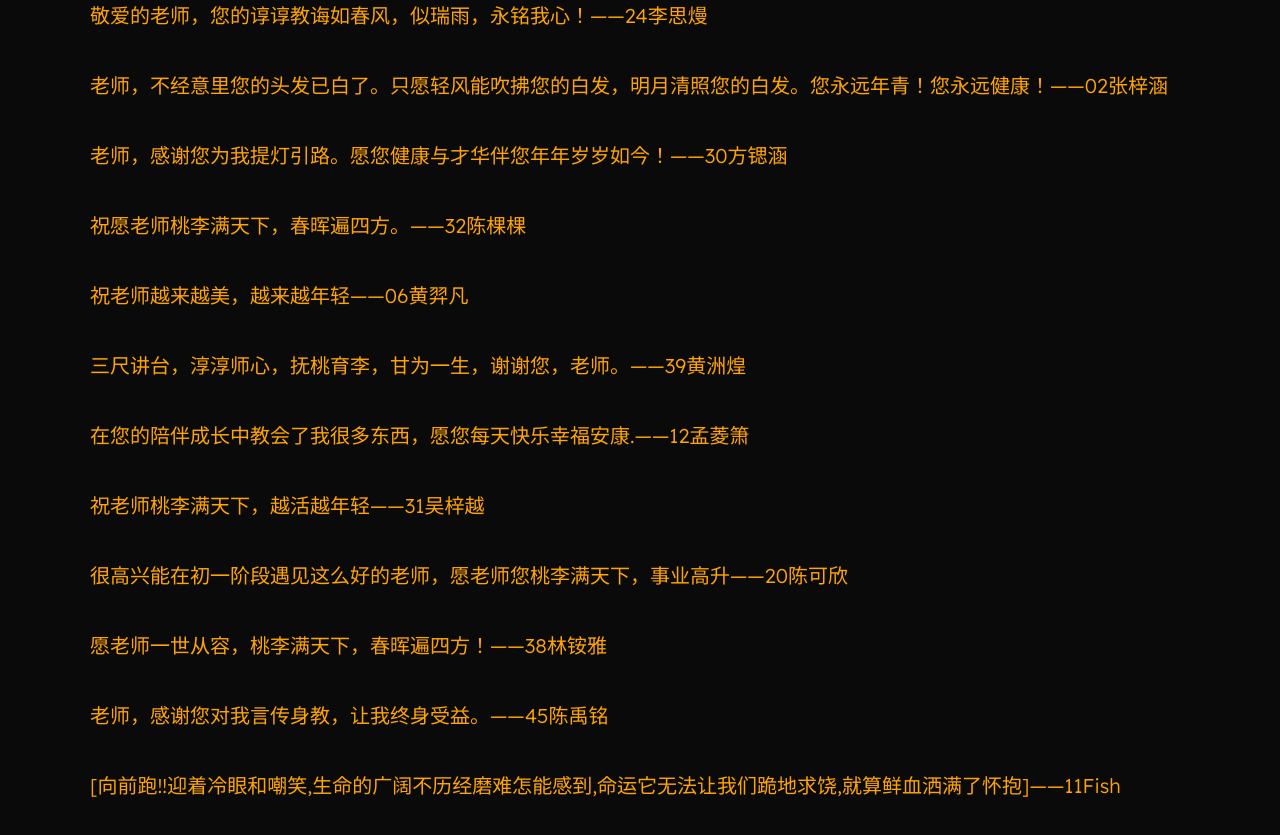
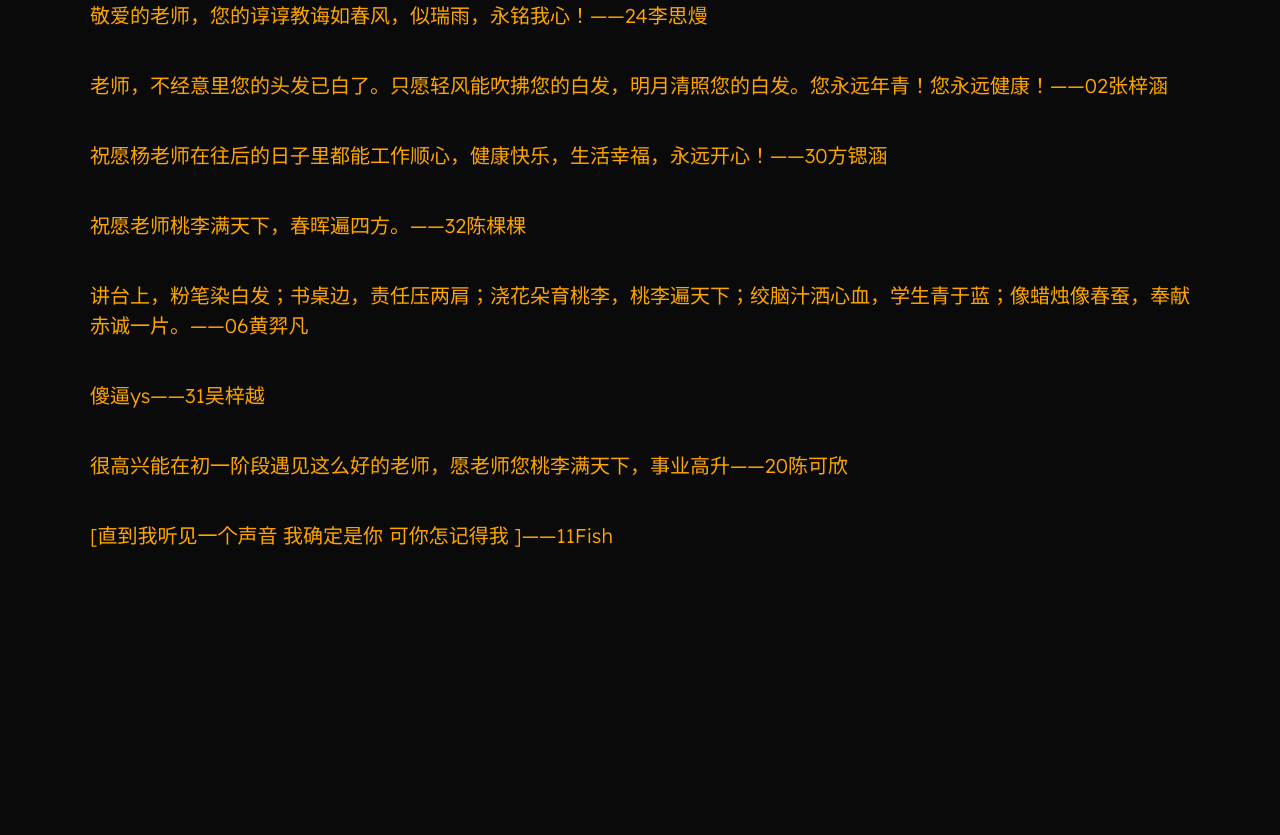
Before and after one commit to 1077777/For-ys.github.io, a plain HTML site: page index.html in a window 1280 px wide. Shown: the part 926-1761 px from the top of the page. After the commit the page ends 1653 px from the top, so only its background shows below. Drawn offline with Linux system fonts and the light colour scheme.

Commit message:
Update index.html

```diff
--- a/index.html
+++ b/index.html
@@ -79,16 +79,12 @@
                             <p class="mb-6 lead"><font color="orange">.愿您我最爱的老师：分分秒秒都平安；时时刻刻都称心；日日夜夜都快乐。——50文泽煌</font></p>
                             <p class="mb-6 lead"><font color="orange">敬爱的老师，您的谆谆教诲如春风，似瑞雨，永铭我心！——24李思熳</font></p>
                             <p class="mb-6 lead"><font color="orange">老师，不经意里您的头发已白了。只愿轻风能吹拂您的白发，明月清照您的白发。您永远年青！您永远健康！——02张梓涵</font></p>
-                            <p class="mb-6 lead"><font color="orange">老师，感谢您为我提灯引路。愿您健康与才华伴您年年岁岁如今！——30方锶涵</font></p>
+                            <p class="mb-6 lead"><font color="orange">祝愿杨老师在往后的日子里都能工作顺心，健康快乐，生活幸福，永远开心！——30方锶涵</font></p>
                             <p class="mb-6 lead"><font color="orange">祝愿老师桃李满天下，春晖遍四方。——32陈棵棵</font></p>
-                            <p class="mb-6 lead"><font color="orange">祝老师越来越美，越来越年轻——06黄羿凡</font></p>
-                            <p class="mb-6 lead"><font color="orange">三尺讲台，淳淳师心，抚桃育李，甘为一生，谢谢您，老师。——39黄洲煌</font></p>
-                            <p class="mb-6 lead"><font color="orange">在您的陪伴成长中教会了我很多东西，愿您每天快乐幸福安康.——12孟菱箫</font></p>
-                            <p class="mb-6 lead"><font color="orange">祝老师桃李满天下，越活越年轻——31吴梓越</font></p>
+                            <p class="mb-6 lead"><font color="orange">讲台上，粉笔染白发；书桌边，责任压两肩；浇花朵育桃李，桃李遍天下；绞脑汁洒心血，学生青于蓝；像蜡烛像春蚕，奉献赤诚一片。——06黄羿凡</font></p>
+                            <p class="mb-6 lead"><font color="orange">傻逼ys——31吴梓越</font></p>
                             <p class="mb-6 lead"><font color="orange">很高兴能在初一阶段遇见这么好的老师，愿老师您桃李满天下，事业高升——20陈可欣</font></p>
-                            <p class="mb-6 lead"><font color="orange">愿老师一世从容，桃李满天下，春晖遍四方！——38林铵雅</font></p>
-                            <p class="mb-6 lead"><font color="orange">老师，感谢您对我言传身教，让我终身受益。——45陈禹铭</font></p>
-                            <p class="mb-6 lead"><font color="orange">[向前跑!!迎着冷眼和嘲笑,生命的广阔不历经磨难怎能感到,命运它无法让我们跪地求饶,就算鲜血洒满了怀抱]——11Fish</font></p>
+                            <p class="mb-6 lead"><font color="orange">[直到我听见一个声音 我确定是你 可你怎记得我 ]——11Fish</font></p>
                         </div>
                         </div>
 
```
